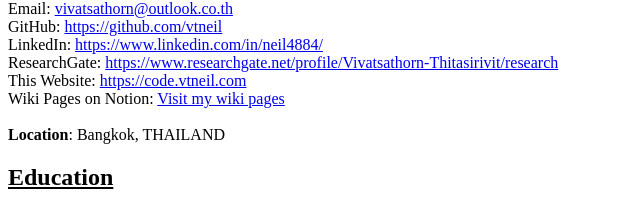
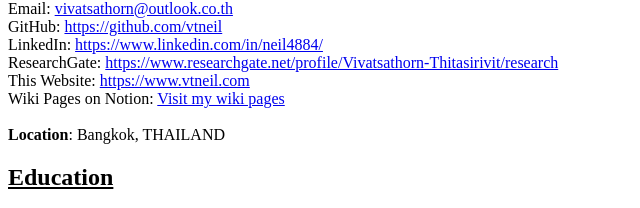
Before and after one commit to vtneil/vtneil.github.io, a plain HTML site: page index.html in a window 1280 px wide. Shown: the part 217-425 px from the top of the page, 0-640 px from the left. Drawn offline with Linux system fonts and the light colour scheme.

Commit message:
Update website

```diff
--- a/index.html
+++ b/index.html
@@ -33,7 +33,7 @@ Email: <a href="mailto:vivatsathorn@outlook.co.th">vivatsathorn@outlook.co.th</a
 GitHub: <a href="https://github.com/vtneil">https://github.com/vtneil</a><br>
 LinkedIn: <a href="https://www.linkedin.com/in/neil4884/">https://www.linkedin.com/in/neil4884/</a><br>
 ResearchGate: <a href="https://www.researchgate.net/profile/Vivatsathorn-Thitasirivit/research">https://www.researchgate.net/profile/Vivatsathorn-Thitasirivit/research</a><br>
-This Website: <a href="https://code.vtneil.com">https://code.vtneil.com</a><br>
+This Website: <a href="https://www.vtneil.com">https://www.vtneil.com</a><br>
 Wiki Pages on Notion:
 <a href="https://neil4884.notion.site/8bfae930355c4401b721be1839c765b9?v=752b85138f1e407d95c974a34bf56f5d">
     Visit my wiki pages
```
